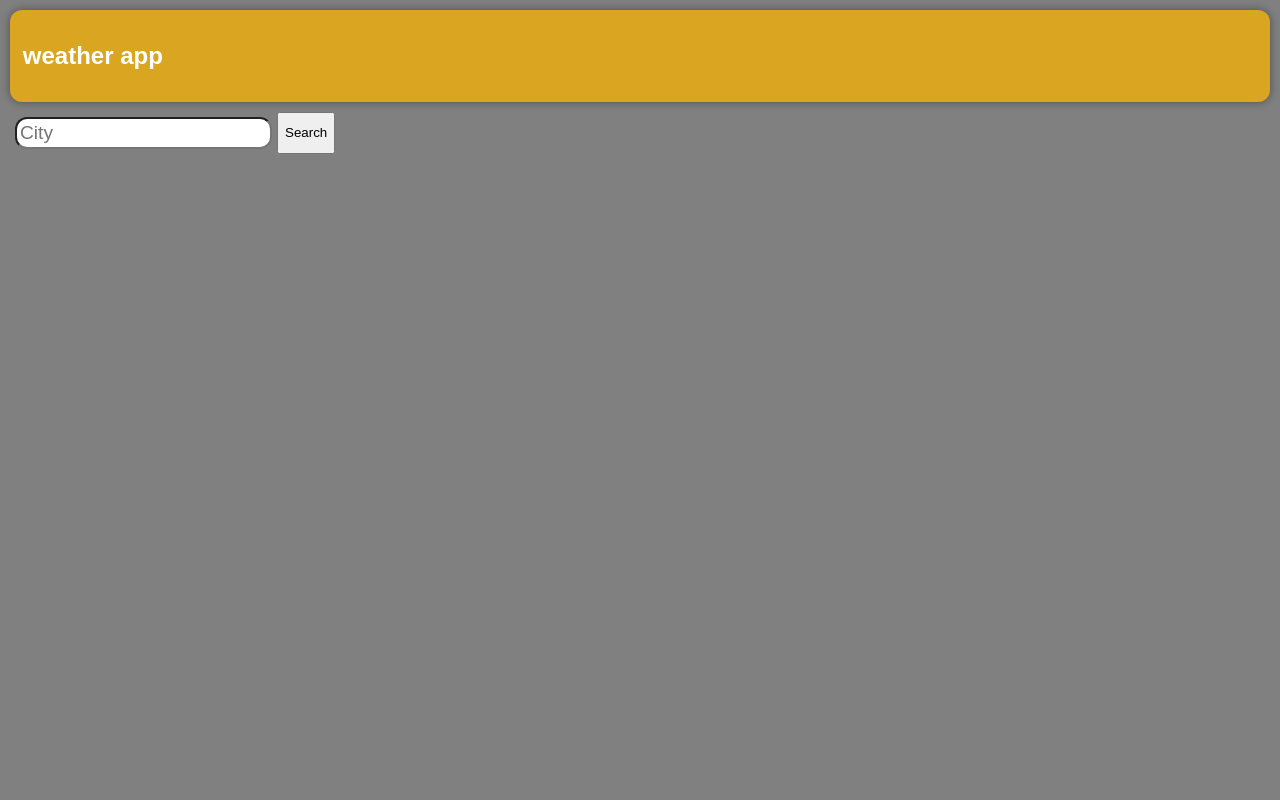
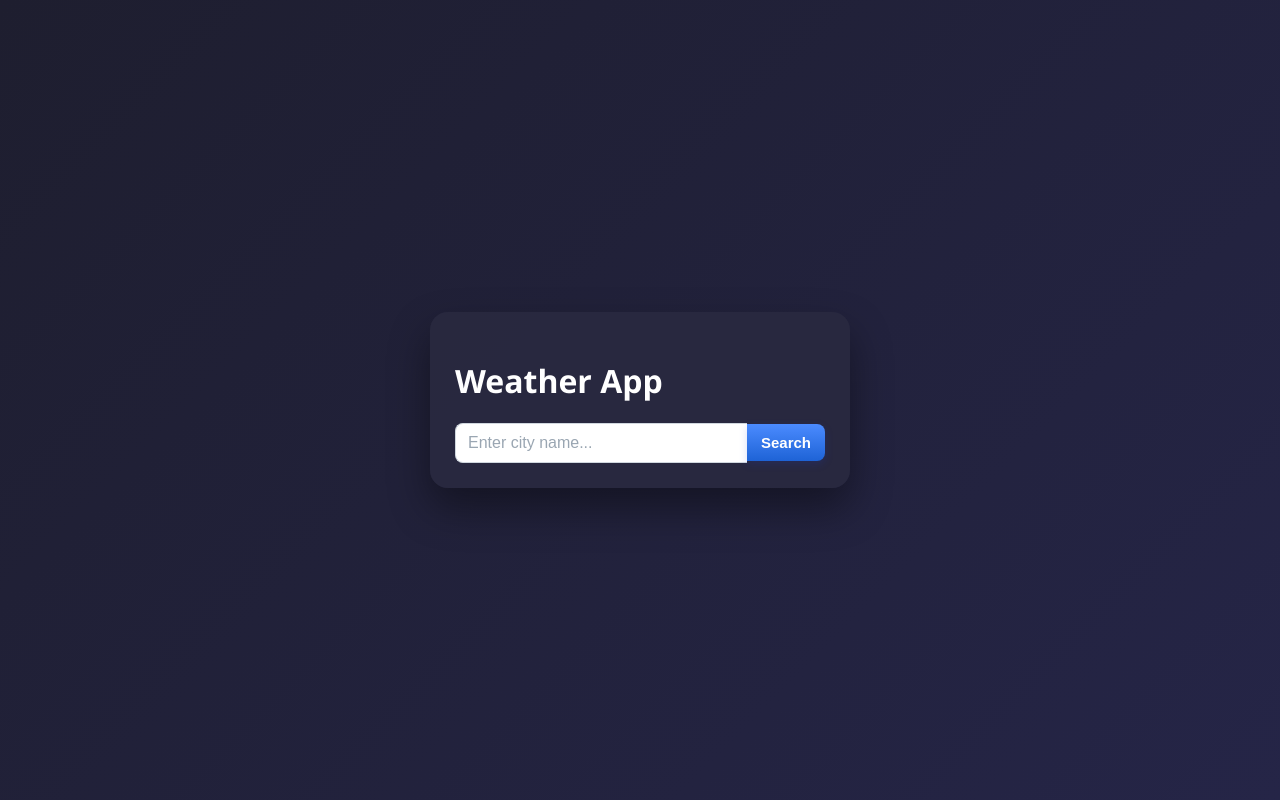
Before and after one commit to thread101/flask-dashboard, a Flask app: page / in a window 1280 px wide. Run offline with Flask 3, Linux system fonts and the light colour scheme.

Commit message:
home page fixes

```diff
--- a/app.py
+++ b/app.py
@@ -5,11 +5,11 @@ with open(".env/api-key.pub", "r") as f:
     KEY = f.readline()
 
 app = Flask(__file__)
-
+title = "Weather app"
 
 @app.route("/")
 def dashboard():
-    return render_template("index.html", title="Weather app")
+    return render_template("index.html", title=title)
 
 
 @app.route("/weather", methods=["POST"])
@@ -25,4 +25,4 @@ def weather():
     data = response.json()
     response.close()
 
-    return render_template("layout.html", weather=data)
+    return render_template("results.html", weather=data, title=f"Weather in {city}")
--- a/static/style.css
+++ b/static/style.css
@@ -43,7 +43,6 @@ body {
     opacity: 0.7;
 }
 
-
 .main-weather {
     display: flex;
     align-items: center;
@@ -70,7 +69,6 @@ body {
     opacity: 0.7;
 }
 
-
 .stats {
     display: grid;
     grid-template-columns: repeat(2, 1fr);
@@ -94,7 +92,6 @@ body {
     font-size: 16px;
 }
 
-
 .fade-in {
     animation: fade 0.6s ease-in;
 }
@@ -109,3 +106,66 @@ body {
         transform: translateY(0);
     }
 }
+
+.back-arrow {
+    color: #ffffff;
+    display: inline-block;
+    width: 12px;
+    height: 12px;
+    margin-right: 8px;
+    margin-bottom: 10px;
+    vertical-align: middle;
+    border-top: 2px solid currentColor;
+    border-left: 2px solid currentColor;
+    transform: rotate(-45deg);
+    border-radius: 2px;
+    box-sizing: border-box;
+    cursor: pointer;
+}
+
+form {
+    display: flex;
+    align-items: center;
+    margin-top: 16px;
+    max-width: 520px;
+}
+
+.search-input {
+    flex: 1 1 auto;
+    padding: 10px 12px;
+    font-size: 16px;
+    border: 1px solid #d0d7de;
+    border-right: none;
+    border-radius: 8px 0 0 8px;
+    background: #fff;
+    outline: none;
+    box-sizing: border-box;
+    transition: box-shadow .15s ease, border-color .15s ease;
+}
+
+.search-input::placeholder {
+    color: #9aa6b2;
+}
+
+.search-input:focus {
+    border-color: #4b8bff;
+    box-shadow: 0 4px 12px rgba(74,126,255,0.12);
+}
+
+.search-btn {
+    appearance: none;
+    -webkit-appearance: none;
+    padding: 10px 14px;
+    font-size: 15px;
+    border: none;
+    background: linear-gradient(180deg,#4b8bff,#1e63d6);
+    color: #fff;
+    font-weight: 600;
+    border-radius: 0 8px 8px 0;
+    cursor: pointer;
+    box-shadow: 0 3px 8px rgba(30,63,214,0.18);
+    transition: transform .08s ease, filter .08s ease;
+}
+
+.search-btn:hover { filter: brightness(0.96); transform: translateY(-1px); }
+.search-btn:active { transform: translateY(0); }
--- a/static/styles.css
+++ /dev/null
@@ -1,33 +0,0 @@
-html, body {
-    font-family: Arial, Helvetica, sans-serif;
-    margin: 0;
-    background-color: grey;
-}
-
-header {
-    background-color: goldenrod;
-    min-height: 10vh;
-    color: white;
-    margin: 10px;
-    box-shadow: 0 0 10px rgba(0, 0, 0, 0.4);
-    border-radius: 12px;
-    align-content: center;
-    font-size: x-large;
-}
-
-header h4 {
-    margin-left: 1vw;
-}
-
-section form {
-    margin-left: 10px;
-    display: flex;
-    width: fit-content;
-}
-
-section form input {
-    font-size: larger;
-    border-radius: 12px;
-    margin: 5px;
-    padding: 3px;
-}
--- a/templates/index.html
+++ b/templates/index.html
@@ -1,18 +1,18 @@
-
-{% block content %}
-<header>
-    <h4>weather app</h4>
-    <link rel="stylesheet" href="{{ url_for('static', filename='styles.css') }}">
-</header>
-<section>
-    <form action="/weather" method="POST">
-        <input type="text" name="city" placeholder="City" required>
-        <button type="submit">Search</button>
-    </form>
-</section>
-<section>
-    {% if data %}
-        {{ data }}
-    {% endif %}
-</section>
-{% endblock %}
+<!DOCTYPE html>
+<html lang="en">
+<head>
+    <meta charset="UTF-8">
+    <meta name="viewport" content="width=device-width, initial-scale=1.0">
+    <title>{{ title }}</title>
+    <link rel="stylesheet" href="{{ url_for('static', filename='style.css') }}">
+</head>
+<body>
+    <div class="container card fade-in">
+        <h1>Weather App</h1>
+        <form action="/weather" method="POST">
+            <input type="text" name="city" placeholder="Enter city name..." class="search-input" required>
+            <button type="submit" class="search-btn">Search</button>
+        </form>
+    </div>
+</body>
+</html>
```
Also changed, not shown: templates/layout.html (deleted, +0 -83 lines), templates/results.html (added, +80 -0 lines), static/main.js (renamed from static/index.js).
